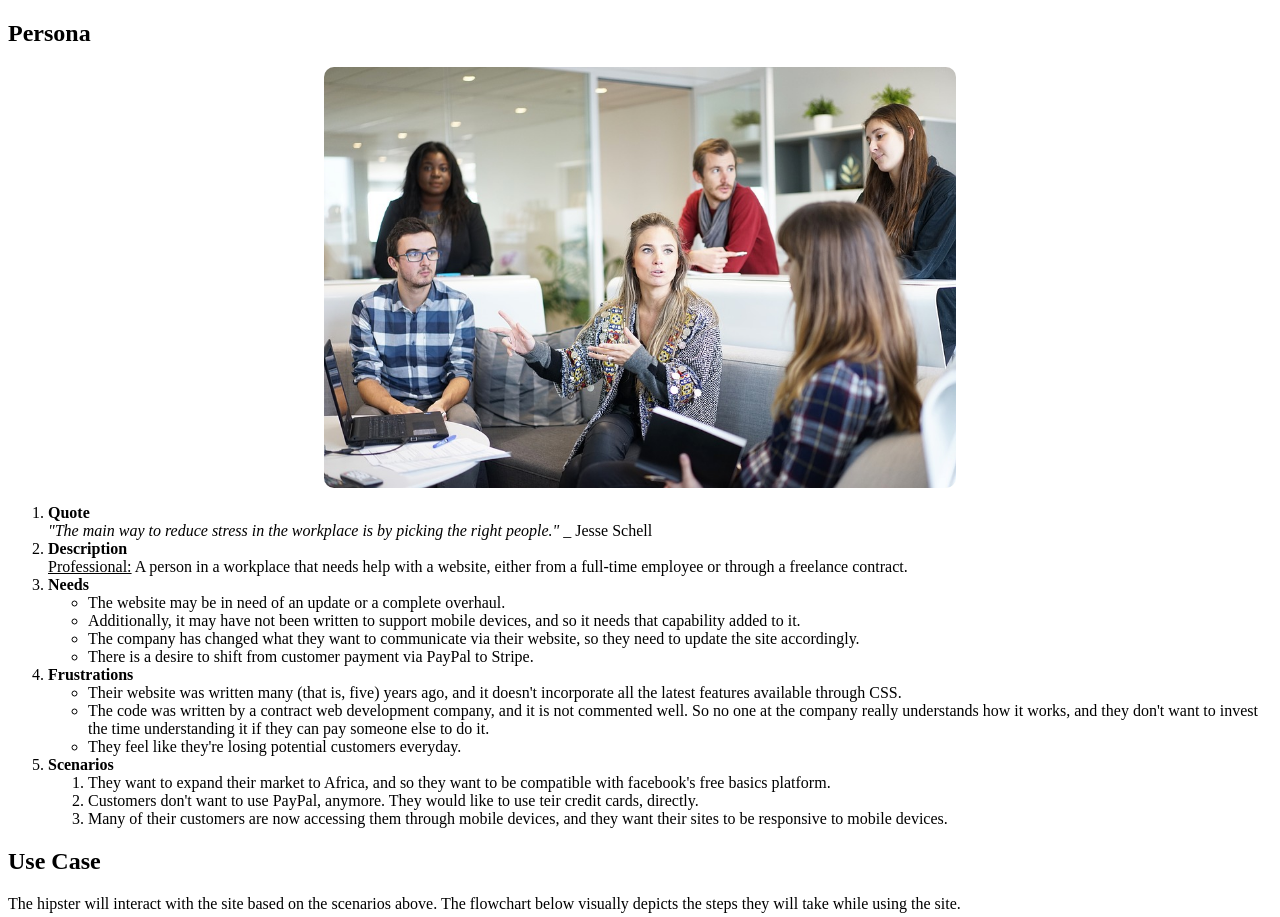
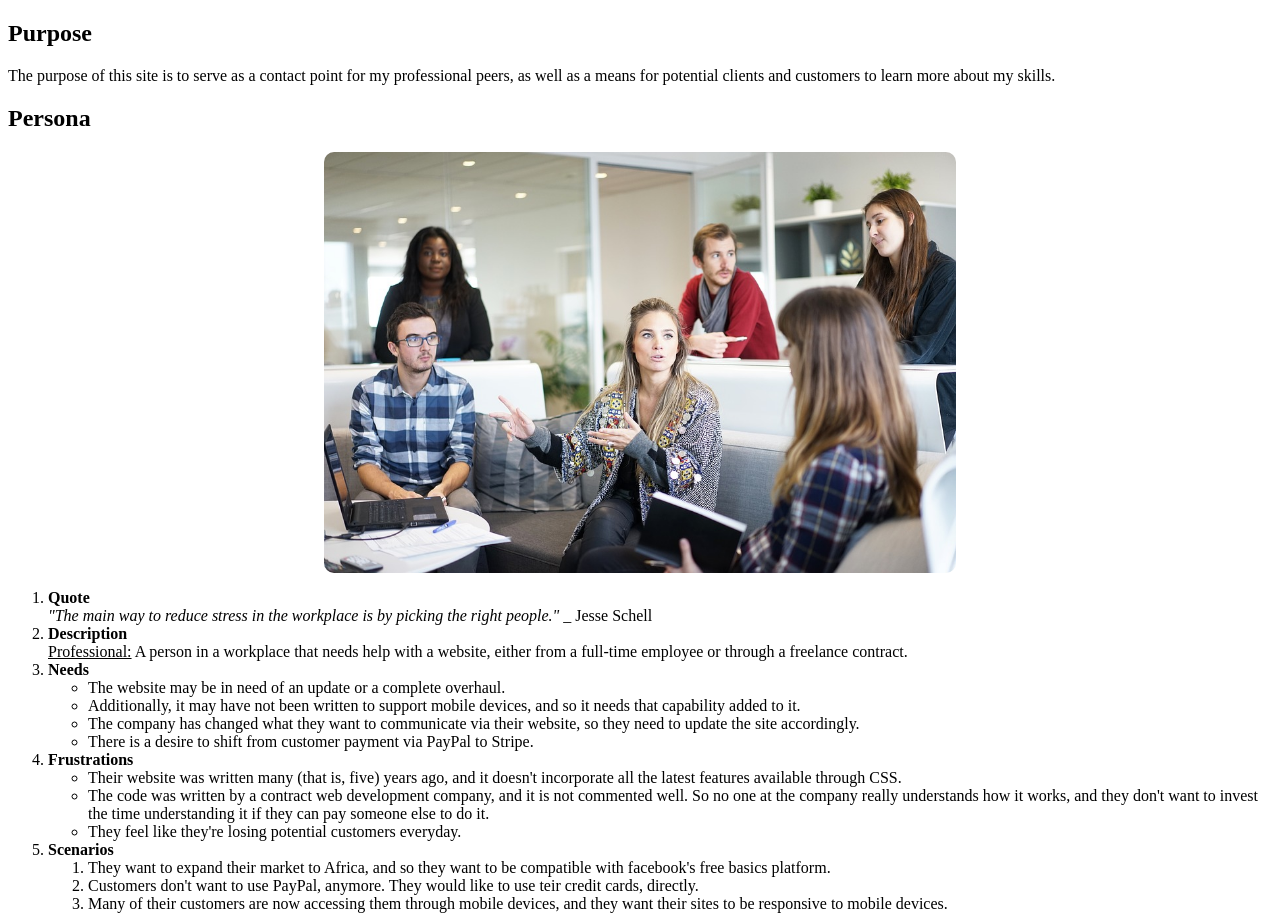
Before and after one commit to gwells4/about-me, a PHP site: page / in a window 1280 px wide. Shown: the part 90-1007 px from the top of the page. Run offline with PHP 8.4, Linux system fonts and the light colour scheme.

Commit message:
Added a purpose.

```diff
--- a/public_html/index.php
+++ b/public_html/index.php
@@ -22,6 +22,15 @@
 
 		<!-- This is the main page content. -->
 		<main>
+
+			<!-- Section 1: Purpose -->
+			<section>
+
+				<h2>Purpose</h2>
+
+				<p>The purpose of this site is to serve as a contact point for my professional peers, as well as a means for potential clients and customers to learn more about my skills.</p>
+
+			</section>
 
 			<!-- Section 1: Persona -->
 			<section>
```
